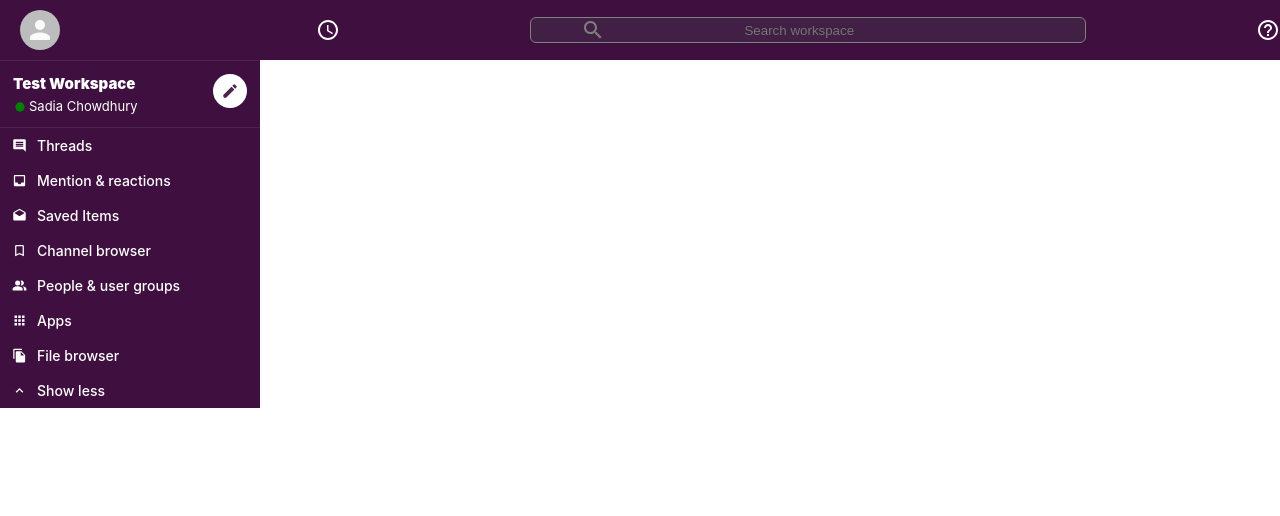
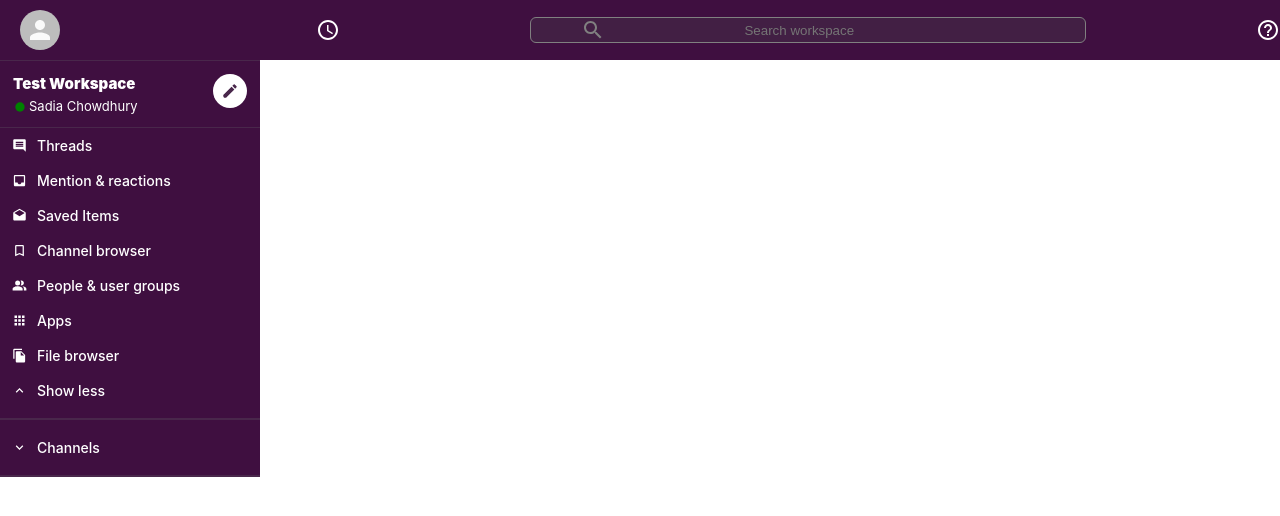
Before and after one commit to sadiaRia/Real-time-chat-app, a React (Create React App) app: page / in a window 1280 px wide. Shown: the top 516 px of the page. Built offline with nearby package versions, Linux system fonts and the light colour scheme.

Commit message:
fix sidebar option style

```diff
--- a/src/components/Sidebar/index.jsx
+++ b/src/components/Sidebar/index.jsx
@@ -12,6 +12,7 @@ import PeopleAltIcon from '@material-ui/icons/PeopleAlt';
 import AppsIcon from '@material-ui/icons/Apps';
 import FileCopyIcon from '@material-ui/icons/FileCopy';
 import ExpandLessIcon from '@material-ui/icons/ExpandLess';
+import ExpandMoreIcon from '@material-ui/icons/ExpandMore';
 
 function Sidebar() {
   return (
@@ -34,6 +35,9 @@ function Sidebar() {
       <SidebarOption Icon={AppsIcon} title="Apps" />
       <SidebarOption Icon={FileCopyIcon} title="File browser" />
       <SidebarOption Icon={ExpandLessIcon} title="Show less" />
+      <hr />
+      <SidebarOption Icon={ExpandMoreIcon} title="Channels" />
+      <hr />
     </div>
   )
 }
```
